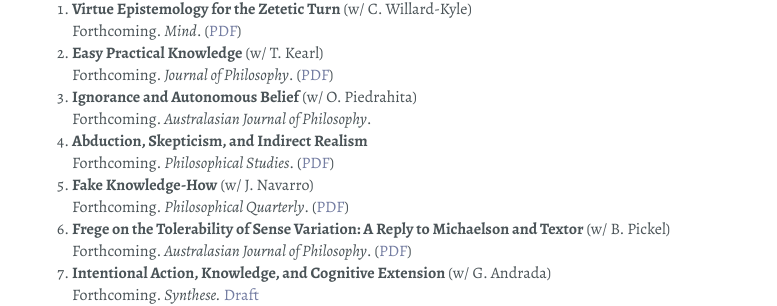
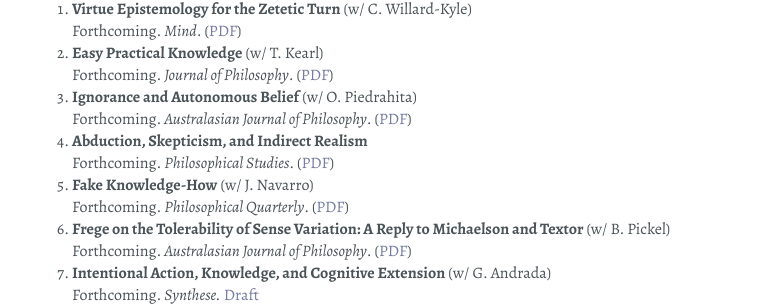
Before and after one commit to jadamcarter/jadamcarter.github.io, a Jekyll site: the page built from index.html, in a window 1280 px wide and 900 px high, scrolled down 1062 px. Shown: the part 152-458 px from the top of the window, without its empty margins (160-937 px from the left). Built offline with Jekyll 4.4.1, drawn with Linux system fonts in a browser that asks for light colours; some web fonts are replaced.

Commit message:
ajp update

```diff
--- a/index.html
+++ b/index.html
@@ -96,7 +96,7 @@
 Forthcoming. <i>Journal of Philosophy</i>. (<a href="https://philpapers.org/archive/KEAEPK.pdf" target="_blank">PDF</a>)</li>
 
 <li><strong>Ignorance and Autonomous Belief</strong> (w/ O. Piedrahita)<br/>
- Forthcoming. <i>Australasian Journal of Philosophy</i>.</li>
+Forthcoming. <i>Australasian Journal of Philosophy</i>. (<a href=" https://philpapers.org/archive/CARIAA-18.pdf" target="_blank">PDF</a>)</li>
 
 <li><strong>Abduction, Skepticism, and Indirect Realism</strong><br/>
 Forthcoming. <i>Philosophical Studies</i>. (<a href="https://link.springer.com/article/10.1007/s11098-024-02206-7
```
Also changed, not shown: 1 other file.
